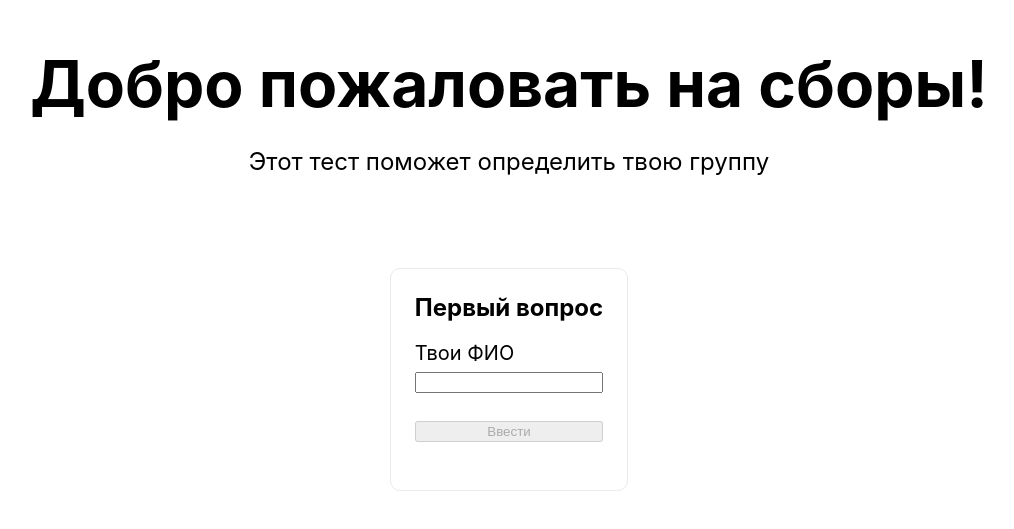
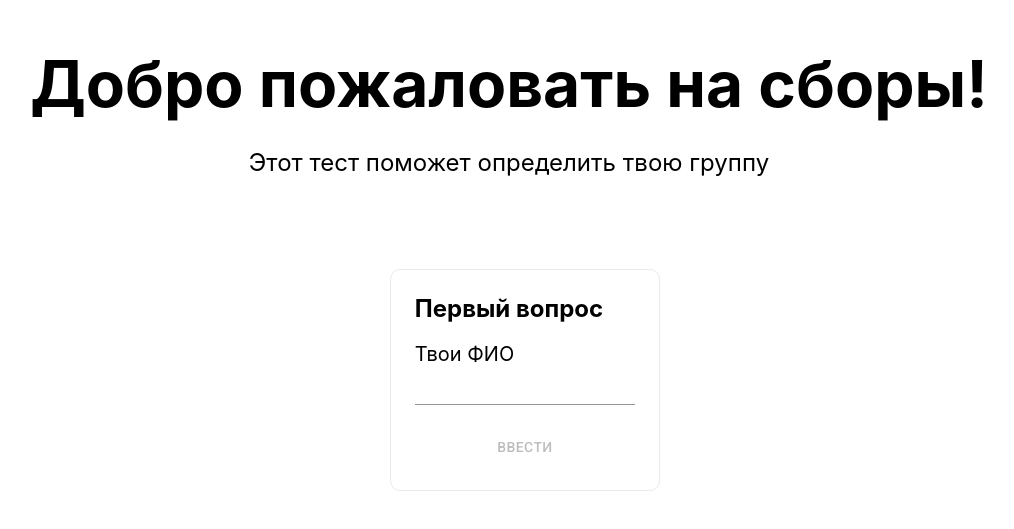
Before and after one commit to ekinohito/the-simplest-test, a Next.js app: page / in a window 1280 px wide. Shown: the part 123-652 px from the top of the page, without its empty margins (131-1145 px from the left). Built offline with nearby package versions, Linux system fonts and the light colour scheme.

Commit message:
new elements

```diff
--- a/data.json
+++ b/data.json
@@ -1,4 +1,8 @@
 [
+    {
+        "ФИО": "debug",
+        "КОМАНДА": "1"
+    },
     {
         "ФИО": "Бакурина Анна Станиславовна",
         "КОМАНДА": "1"
--- a/package.json
+++ b/package.json
@@ -8,6 +8,7 @@
     "start": "next start"
   },
   "dependencies": {
+    "@material-ui/core": "^4.11.4",
     "next": "10.2.0",
     "react": "17.0.2",
     "react-dom": "17.0.2"
--- a/pages/index.js
+++ b/pages/index.js
@@ -25,7 +25,7 @@ export default function Home() {
     } else {
       setError(null)
       setFinal(variants[0])
-      setStep((step) => step + 1)
+      setStep((step) => Math.max(step, 2))
     }
   }
   const onQuestionAnswer = (x) => () => {
@@ -37,6 +37,7 @@ export default function Home() {
         <title>Create Next App</title>
         <meta name="description" content="Generated by create next app" />
         <link rel="icon" href="/favicon.ico" />
+        <link rel="stylesheet" href="https://fonts.googleapis.com/css?family=Roboto:300,400,500,700&display=swap" />
       </Head>
 
       <main className={styles.main}>
--- a/сomponents/MultiStep.js
+++ b/сomponents/MultiStep.js
@@ -1,9 +1,14 @@
-import React, {createContext} from 'react'
+import React, {createContext, useState} from 'react'
 
 export const PowerContext = createContext(false)
+export const ValuesContext = createContext({})
 
 export default function MultiStep({children, step, power}) {
     return <PowerContext.Provider value={power}>
-        {children.slice(0, step)}
+        <ValuesContext.Provider value={useState({})}>
+            {children.map((child, index) => <div style={{display: index < step?"block":"none"}}>
+                {child}
+            </div>)}
+        </ValuesContext.Provider>
     </PowerContext.Provider>
 }
--- a/сomponents/QuestionChoice.js
+++ b/сomponents/QuestionChoice.js
@@ -1,20 +1,27 @@
 import React, {createContext, useContext, useState} from 'react'
 import styles from "../styles/Home.module.css";
-import {PowerContext} from "./MultiStep";
+import {PowerContext, ValuesContext} from "./MultiStep";
+import {Radio, RadioGroup} from "@material-ui/core";
 
 
 export default function QuestionChoice({title, question, children, onInput, error}) {
     const power = useContext(PowerContext) || false
-    const [valid, setValid] = useState(false)
+    const [allSelected, setAllSelected] = useContext(ValuesContext)
+    const selected = allSelected[title]
+    const setSelected = (value) => setAllSelected({...allSelected, [title]: value})
     return <div className={styles.card}>
         <h2>{title}</h2>
         <p>{question}</p>
+        <RadioGroup aria-label="gender" name="gender1">
             {
                 children.map((value, index) => <div key={index}>
-                    <input disabled={power} name={`${title}${question}`} type="radio" value="index" onClick={() => setValid(true)}/> {value}
+                    <Radio value={value} checked={index === selected} disabled={power} onClick={() => {
+                        setSelected(index)
+                    }}/> {value}
                 </div>)
             }
-        <button disabled={power || !valid} onClick={onInput}>Ввести</button>
+        </RadioGroup>
+        <button disabled={power || selected === undefined} onClick={onInput}>Ввести</button>
         <p>{error}</p>
     </div>
 }
--- a/сomponents/QuestionOneLine.js
+++ b/сomponents/QuestionOneLine.js
@@ -1,6 +1,7 @@
 import React, {useContext, useState} from 'react'
 import styles from "../styles/Home.module.css";
 import {PowerContext} from "./MultiStep";
+import {Button, Input} from "@material-ui/core";
 
 export default function QuestionOneLine({title, question, onInput, error}) {
     const [text, setText] = useState("")
@@ -8,8 +9,8 @@ export default function QuestionOneLine({title, question, onInput, error}) {
     return <div className={styles.card}>
         <h2>{title}</h2>
         <p>{question}</p>
-        <input disabled={power} onChange={(event) => setText(event.currentTarget.value)}/>
-        <button disabled={power || text === ""} onClick={() => (onInput? onInput(text):null)}>Ввести</button>
+        <Input disabled={power} onChange={(event) => setText(event.currentTarget.value)}/>
+        <Button disabled={power || text === ""} onClick={() => (onInput? onInput(text):null)}>Ввести</Button>
         <p>{error}</p>
     </div>
 }
```
